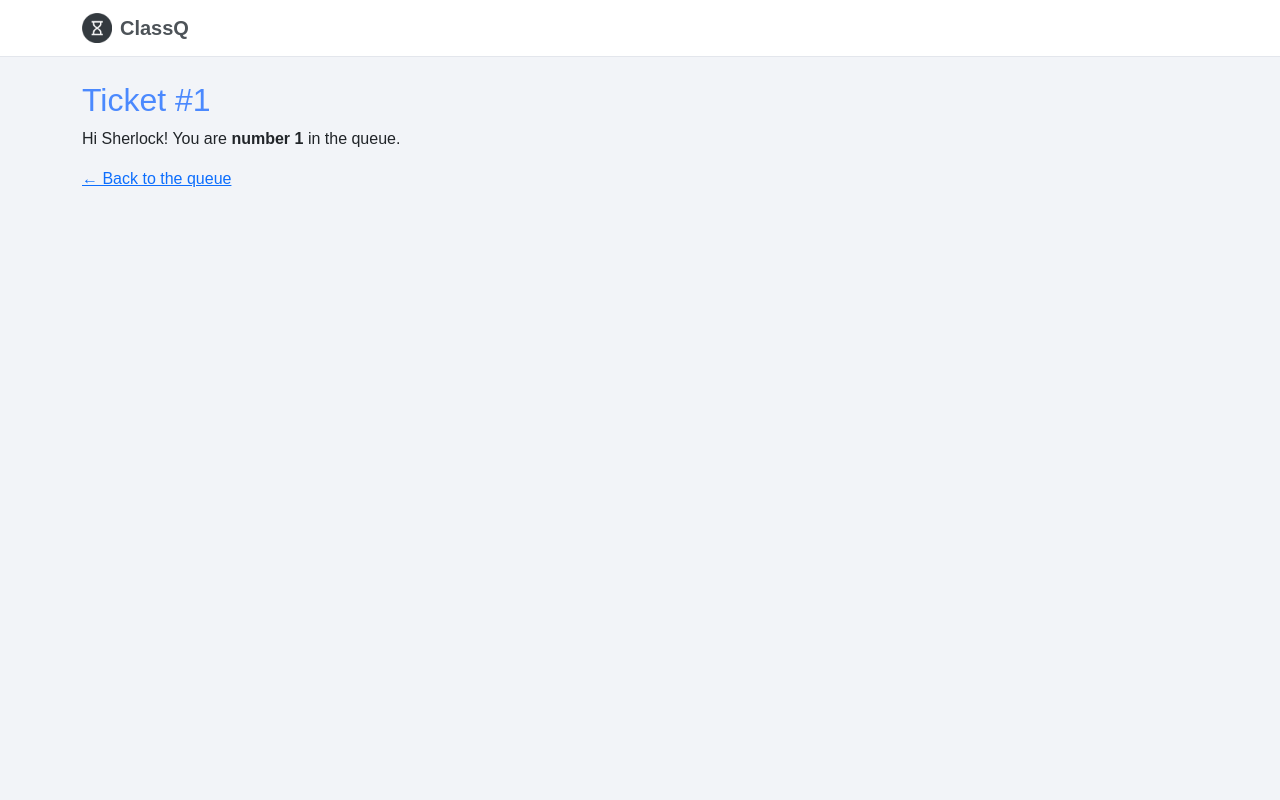
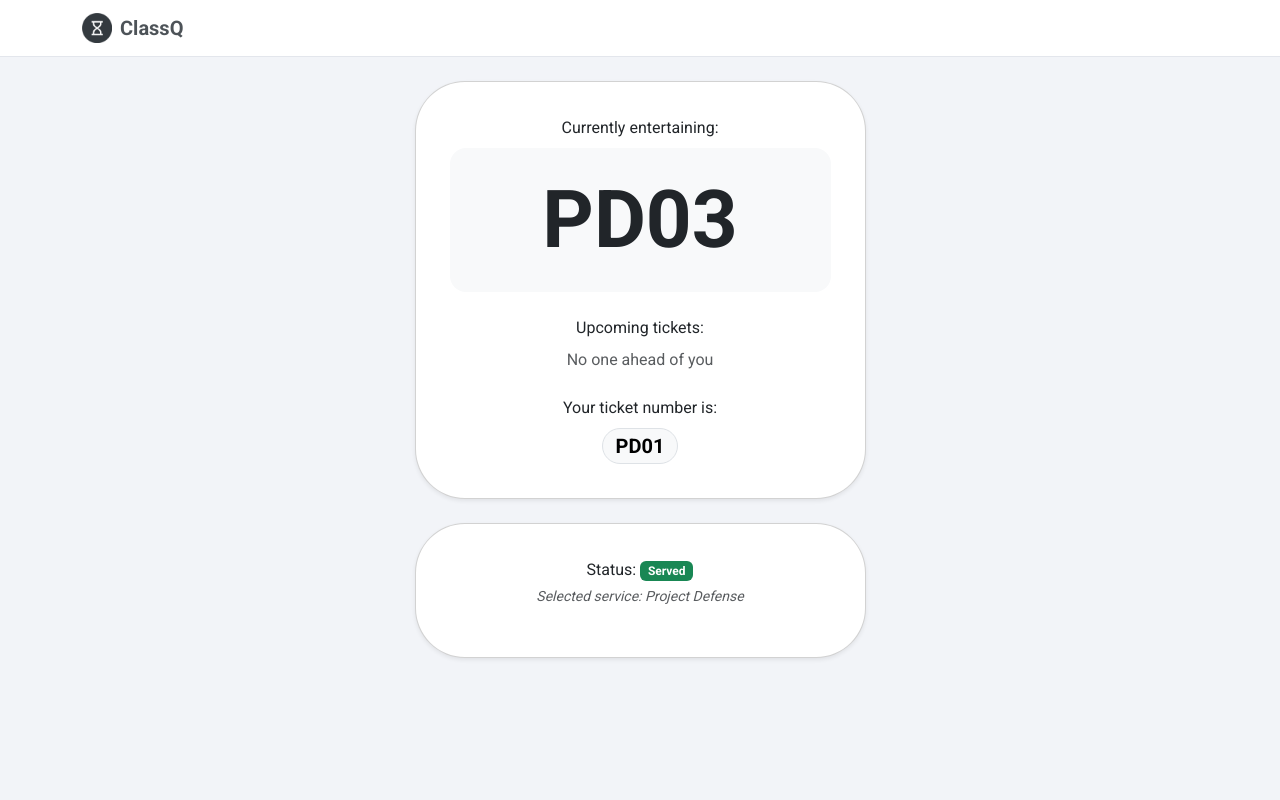
Before and after one commit to gianbonilla-IIT/BONILLA-CCC181, a Flask app: page /queue/1 in a window 1280 px wide. Run offline with Flask 3, Linux system fonts and the light colour scheme.

Commit message:
completed Part 6: My place page (#1)

```diff
--- a/app.py
+++ b/app.py
@@ -1,14 +1,14 @@
+import itertools
 from flask import Flask, abort, flash, redirect, render_template, request, url_for
 
 app = Flask(__name__)
 app.secret_key = "$H@AUL@"  # Week 11 moves this into an environment variable
 
-
 # Academic Services
 SERVICES = [
-    {"id": 1, "name": "Project Defense"},
-    {"id": 2, "name": "Lab Consultation"},
-    {"id": 3, "name": "Grade & Requirement Inquiry"},
+    {"id": 1, "name": "Project Defense", "code": "PD"},
+    {"id": 2, "name": "Lab Consultation", "code": "LC"},
+    {"id": 3, "name": "Grade & Requirement Inquiry", "code": "GR"},
 ]
 
 # Each ticket: number, group_name, service_id, status
@@ -32,7 +32,7 @@ TICKETS = [
         "number": 3,
         "name": "Media Minds",
         "topic": "Analyzing the Impact of Social Media on Student Performance",
-        "service_id": 2,
+        "service_id": 1,
         "status": "called",
     },
     {
@@ -72,21 +72,49 @@ TICKETS = [
     }
 ]
 
+_ticket_numbers = itertools.count(max((t["number"] for t in TICKETS), default=0) + 1)
+
+
+
 MEETING_LINK = "https://meet.google.com/abc-defg-hij"  # Provided by the teacher
 
+@app.template_global()
+def ticket_label(t):
+    code = next((s["code"] for s in SERVICES if s["id"] == t["service_id"]), "")
+    return f"{code}{t['number']:02d}"
 
 @app.route("/")
 def index():
     return render_template("index.html")
 
 
-@app.route("/queue/<int:ticket_id>")
+
+@app.get("/queue/<int:ticket_id>")
 def ticket(ticket_id):
-    # <int:ticket_id> only matches numbers, so /queue/abc returns 404.
-    for position, t in enumerate(TICKETS, start=1):
-        if t["number"] == ticket_id:
-            return render_template("ticket.html", ticket=t, position=position)
-    abort(404)  # no ticket with that number
+    t = next((t for t in TICKETS if t["number"] == ticket_id), None)
+    if t is None:
+        abort(404)
+
+    ahead = [x for x in TICKETS
+             if x["status"] == "waiting" and x["number"] < t["number"]]
+    current = next((x for x in TICKETS if x["status"] == "called"), None)
+    service_name = next(s["name"] for s in SERVICES if s["id"] == t["service_id"])
+
+    return render_template("ticket.html", ticket=t, service_name=service_name,
+                           ahead=ahead, current=current, meeting_link=MEETING_LINK)
+
+
+@app.post("/queue/<int:ticket_id>/leave")
+def leave(ticket_id):
+    t = next((t for t in TICKETS if t["number"] == ticket_id), None)
+    if t is None:
+        abort(404)
+    if t["status"] in ("waiting", "called"):
+        TICKETS.remove(t)
+        flash("You left the queue.", "info")
+    else:
+        flash("That ticket is already closed.", "warning")
+    return redirect(url_for("join_form"))
 
 
 @app.get("/join")
@@ -117,7 +145,7 @@ def join():
         flash("Please fix the highlighted fields.", "danger")
         return render_template("join.html", services=SERVICES, form=form, errors=errors), 400
 
-    number = TICKETS[-1]["number"] + 1 if TICKETS else 1
+    number = next(_ticket_numbers)
     TICKETS.append({
         "number": number,
         "name": name,
@@ -125,7 +153,7 @@ def join():
         "service_id": service_id,
         "status": "waiting",
     })
-    flash(f"You joined the queue. Your ticket is #{number}.", "success")
+    flash(f"You joined the queue. Your ticket is {ticket_label(TICKETS[-1])}.", "success")
     return redirect(url_for("ticket", ticket_id=number))
 
 
--- a/static/css/style.css
+++ b/static/css/style.css
@@ -17,7 +17,7 @@
 }
 
 body {
-  font-family: "IBM Plex Sans", Arial, sans-serif;
+  font-family: 'Roboto', Arial, sans-serif;
 }
 
 .navbar-classq {
@@ -36,8 +36,16 @@ body {
 
 .btn-dark {
   background-color: var(--button-gray);
+  /* Crucial: Allows width and vertical padding to work */
+  display: inline-block;
+  /* Adds 12px padding to top/bottom, 40px to left/right */
+  padding: 5px 20px;
 }
 
+
+.btn {
+  border-radius: 15px;
+}
 
 
 /* .btn-primary reads its own variables, so set them explicitly */
@@ -62,3 +70,23 @@ h2 { color: var(--pale-blue); }
 .form-select option {
   color: var(--bs-body-color);
 }
+
+.card-body {
+  background-color: white;
+  border-radius: 50px;
+  border: none;
+  outline: none;
+}
+
+.shadow-sm {
+  background-color: white;
+  border-radius: 50px;
+  padding: 10px;
+}
+.mb-0 {
+  font-weight: bold;
+}
+
+.inputfields {
+  background-color: white;
+}
--- /dev/null
+++ b/templates/_badges.html
@@ -0,0 +1,9 @@
+{% macro status_badge(status) %}
+  {% set styles = {
+    "waiting": "text-bg-primary",
+    "called": "text-bg-warning",
+    "served": "text-bg-success",
+    "no-show": "text-bg-danger"
+  } %}
+  <span class="badge {{ styles.get(status, 'text-bg-secondary') }}">{{ status|replace('-', ' ')|capitalize }}</span>
+{% endmacro %}
--- a/templates/base.html
+++ b/templates/base.html
@@ -4,6 +4,9 @@
   <meta charset="utf-8">
   <meta name="viewport" content="width=device-width, initial-scale=1">
   <title>{% block title %}ClassQ{% endblock %}</title>
+  <link rel="preconnect" href="https://fonts.googleapis.com">
+  <link rel="preconnect" href="https://fonts.gstatic.com" crossorigin>
+  <link href="https://fonts.googleapis.com/css2?family=Roboto:wght@300;400;500;700&display=swap" rel="stylesheet">
   <link rel="stylesheet"
         href="https://cdn.jsdelivr.net/npm/bootstrap@5.3.3/dist/css/bootstrap.min.css">
   <link rel="stylesheet" href="{{ url_for('static', filename='css/style.css') }}">
--- a/templates/join.html
+++ b/templates/join.html
@@ -19,7 +19,7 @@
             <label for="name" class="form-label">Student/Group Name</label>
             <input id="name" name="name" type="text" maxlength="60" required
                    placeholder="Group 1" autocomplete="off"
-                   class="form-control {% if errors.name %}is-invalid{% endif %}"
+                   class="inputfields form-control {% if errors.name %}is-invalid{% endif %}"
                    value="{{ form.get('name', '') }}"
                    {% if errors.name %}aria-describedby="name-error"{% endif %}>
             {% if errors.name %}
@@ -31,7 +31,7 @@
             <label for="topic" class="form-label">Topic</label>
             <input id="topic" name="topic" type="text" maxlength="150" required
                    placeholder="A Showcase of a Novel Algorithm" autocomplete="off"
-                   class="form-control {% if errors.topic %}is-invalid{% endif %}"
+                   class="inputfields form-control {% if errors.topic %}is-invalid{% endif %}"
                    value="{{ form.get('topic', '') }}"
                    {% if errors.topic %}aria-describedby="topic-error"{% endif %}>
             {% if errors.topic %}
@@ -42,7 +42,7 @@
           <div class="mb-4">
             <label for="service_id" class="form-label">Service</label>
             <select id="service_id" name="service_id" required
-                    class="form-select {% if errors.service_id %}is-invalid{% endif %}"
+                    class="inputfields form-select {% if errors.service_id %}is-invalid{% endif %}"
                     {% if errors.service_id %}aria-describedby="service-error"{% endif %}>
               <option value="" disabled {% if not form.get('service_id') %}selected{% endif %}>Choose Service...</option>
               {% for s in services %}
--- a/templates/ticket.html
+++ b/templates/ticket.html
@@ -1,11 +1,67 @@
 {% extends "base.html" %}
+{% from "_badges.html" import status_badge %}
 
+{% block title %}Ticket {{ ticket_label(ticket) }} · ClassQ{% endblock %}
+
+{# Staff don't hold tickets, so no Staff Dashboard button on this page #}
 {% block nav_links %}{% endblock %}
 
-{% block title %}Ticket #{{ ticket.number }} · ClassQ{% endblock %}
+{% block content %}
+<div class="row justify-content-center">
+  <div class="col-12 col-md-8 col-lg-5">
 
-{% block content %}
-  <h2>Ticket #{{ ticket.number }}</h2>
-  <p>Hi {{ ticket.name }}! You are <strong>number {{ position }}</strong> in the queue.</p>
-  <p><a href="{{ url_for('index') }}">&larr; Back to the queue</a></p>
+    <div class="card shadow-sm mb-4">
+      <div class="card-body p-4 text-center">
+        <p class="mb-2">Currently entertaining:</p>
+        <div class="bg-body-tertiary rounded-4 py-4 mb-4">
+          <span id="current-number" class="display-1 fw-bold">
+            {% if current %}{{ ticket_label(current) }}{% else %}&mdash;{% endif %}
+          </span>
+        </div>
+
+        <p class="mb-2">Upcoming tickets:</p>
+        <div id="upcoming" class="d-flex justify-content-center gap-2 mb-4">
+          {% for x in ahead[:4] %}
+            <span class="badge rounded-pill text-bg-light border fs-6 {% if loop.index == 4 %}d-none d-md-inline{% endif %}">{{ ticket_label(x) }}</span>
+          {% else %}
+            <span class="text-body-secondary">No one ahead of you</span>
+          {% endfor %}
+        </div>
+
+        <p class="mb-2">Your ticket number is:</p>
+        <span class="badge rounded-pill text-bg-light border fs-5">{{ ticket_label(ticket) }}</span>
+      </div>
+    </div>
+
+    <div class="card shadow-sm">
+      <div class="card-body p-4 text-center">
+        <div id="live-status" aria-live="polite">
+          <p class="mb-1">Status: {{ status_badge(ticket.status) }}</p>
+          <p class="fw-semibold mb-1">
+            {% if ticket.status == "called" %}
+              It's your turn!
+            {% elif ticket.status == "waiting" %}
+              {% if ahead|length == 0 %}You're next!
+              {% else %}{{ ahead|length }} {{ "person" if ahead|length == 1 else "people" }} ahead of you
+              {% endif %}
+            {% endif %}
+          </p>
+        </div>
+        <p class="small fst-italic text-body-secondary mb-3">Selected service: {{ service_name }}</p>
+
+        {% if ticket.status == "called" %}
+          <a class="btn btn-success w-100 mb-2" href="{{ meeting_link }}" target="_blank" rel="noopener">Join the call</a>
+        {% endif %}
+
+        {% if ticket.status in ("waiting", "called") %}
+          <form method="post" action="{{ url_for('leave', ticket_id=ticket.number) }}">
+            <button type="submit" class="btn btn-danger w-100"
+                    aria-label="Leave the queue (ticket {{ ticket_label(ticket) }})">Leave Queue</button>
+          </form>
+        {% endif %}
+      </div>
+    </div>
+
+  </div>
+</div>
 {% endblock %}
```
